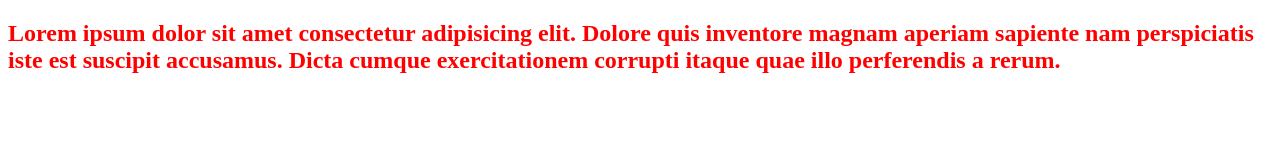
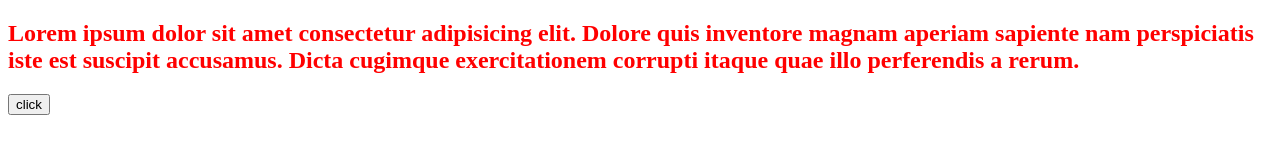
Before and after one commit to MDZAHIDHASAN2024/jahid-first, a plain HTML site: page index.html in a window 1280 px wide. Drawn offline with Linux system fonts and the light colour scheme.

Commit message:
add-button

```diff
--- a/index.html
+++ b/index.html
@@ -10,8 +10,9 @@
     <h2>
       Lorem ipsum dolor sit amet consectetur adipisicing elit. Dolore quis
       inventore magnam aperiam sapiente nam perspiciatis iste est suscipit
-      accusamus. Dicta cumque exercitationem corrupti itaque quae illo
+      accusamus. Dicta cugimque exercitationem corrupti itaque quae illo
       perferendis a rerum.
     </h2>
+    <button>click</button>
   </body>
 </html>
```
